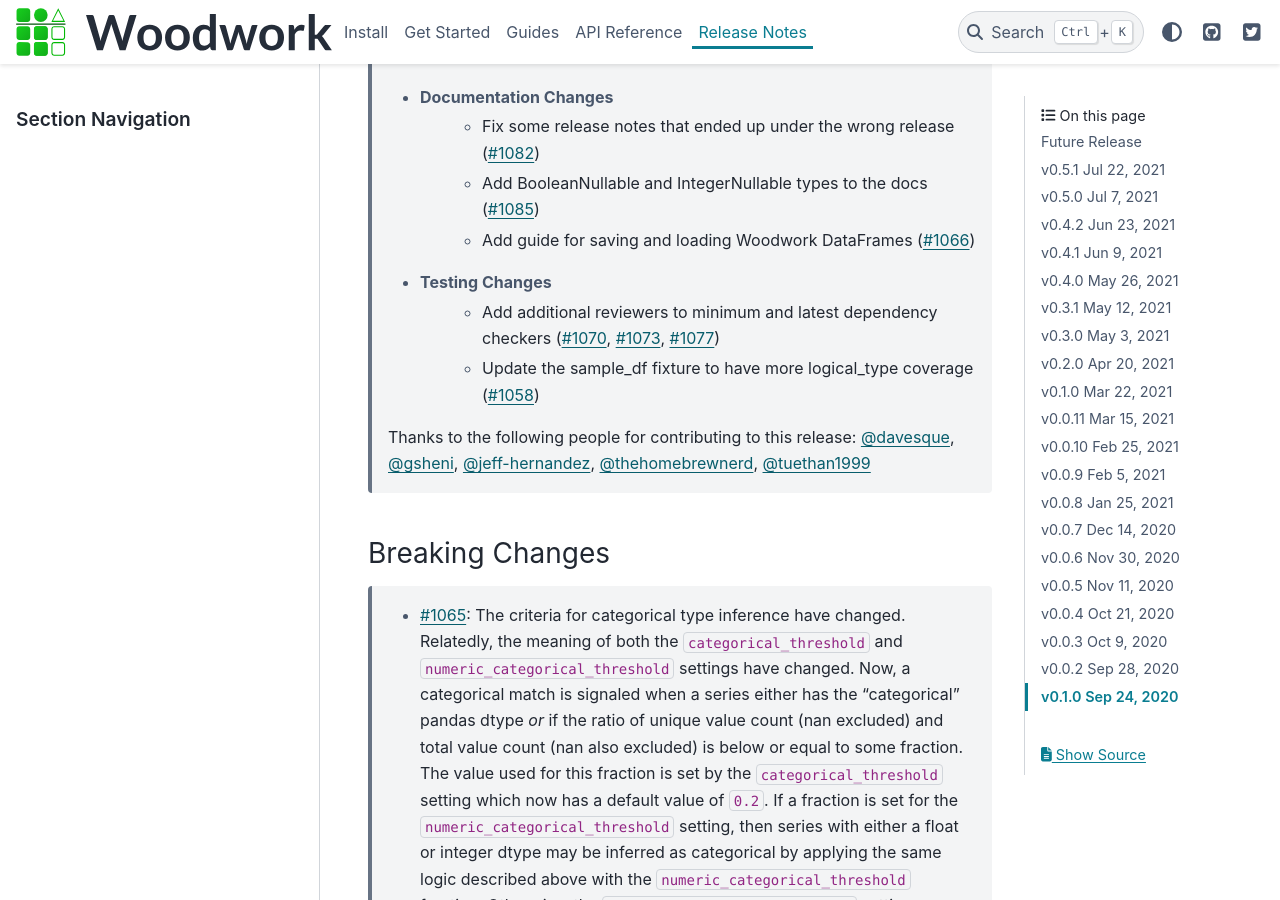
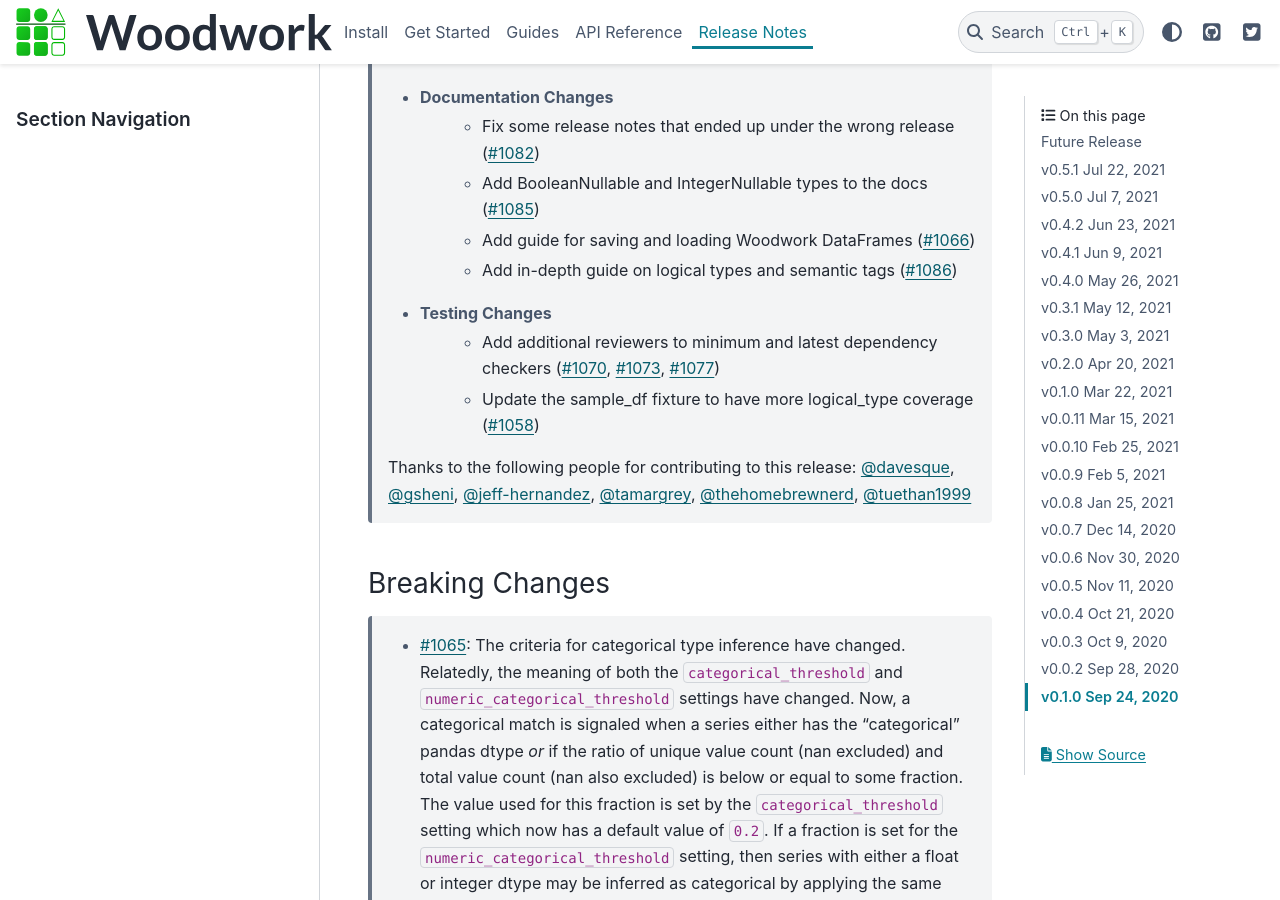
Before and after one commit to alteryx/woodwork, a Sphinx documentation site: the page built from docs/source/release_notes.rst, in a window 1280 px wide and 900 px high, scrolled down 510 px. Built offline with Sphinx 7.4.7 and the PyData theme 0.15.4, drawn with Linux system fonts in a browser that asks for light colours; comment, search, counter and statistics services are not loaded.

Commit message:
Add release note

```diff
--- a/docs/source/release_notes.rst
+++ b/docs/source/release_notes.rst
@@ -17,12 +17,13 @@ Future Release
         * Fix some release notes that ended up under the wrong release (:pr:`1082`)
         * Add BooleanNullable and IntegerNullable types to the docs (:pr:`1085`)
         * Add guide for saving and loading Woodwork DataFrames (:pr:`1066`)
+        * Add in-depth guide on logical types and semantic tags (:pr:`1086`)
     * Testing Changes
         * Add additional reviewers to minimum and latest dependency checkers (:pr:`1070`, :pr:`1073`, :pr:`1077`)
         * Update the sample_df fixture to have more logical_type coverage (:pr:`1058`)
 
     Thanks to the following people for contributing to this release:
-    :user:`davesque`, :user:`gsheni`, :user:`jeff-hernandez`, :user:`thehomebrewnerd`, :user:`tuethan1999`
+    :user:`davesque`, :user:`gsheni`, :user:`jeff-hernandez`, :user:`tamargrey`, :user:`thehomebrewnerd`, :user:`tuethan1999`
 
 Breaking Changes
 ++++++++++++++++
```
